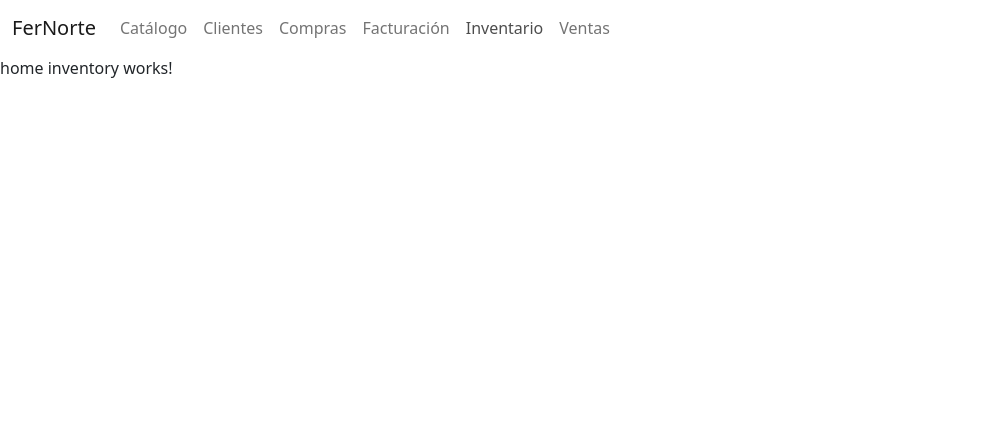
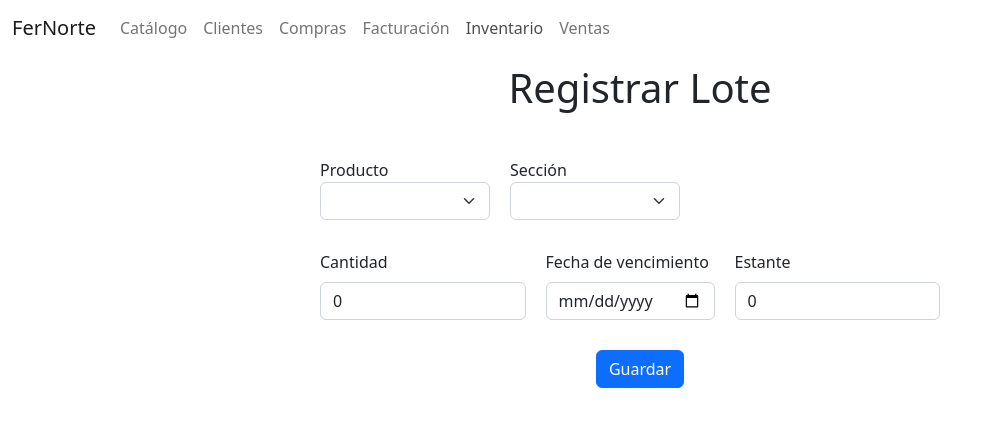
Before and after one commit to fpiemontesi/fernorte-app-2w1, an Angular app: page / in a window 1280 px wide. Both pictures are taken after a click on the link "Inventario". Shown: the top 426 px of the page, without its empty margins (0-1002 px from the left). Built offline with nearby package versions, Linux system fonts and the light colour scheme.

Commit message:
creacion de interfaz de registro de lotes

```diff
--- a/src/app/modules/inventory/components/home/home.component.html
+++ b/src/app/modules/inventory/components/home/home.component.html
@@ -1 +1 @@
-<p>home inventory works!</p>
+<fn-registrar-lotes></fn-registrar-lotes>
--- /dev/null
+++ b/src/app/modules/inventory/components/registrar-lotes/registrar-lotes.component.css
@@ -0,0 +1,30 @@
+nav div h1{
+  width: 100%;
+  text-align: center;
+}
+form{
+  display: flex;
+  flex-direction: column;
+  align-items: center;
+}
+.selects{
+  padding-top: 30px !important;
+}
+.selects select{
+  width: 170px;
+  margin-right: 20px;
+}
+.selects, .inputs{
+  display: flex;
+  width: 100%;
+  flex-direction: row;
+  padding: 0 25vw;
+}
+.mb-3{
+  display: flex;
+  flex-direction: column;
+  margin: 0 20px 30px 0 !important;
+}
+form button{
+  width: fit-content;
+}
--- /dev/null
+++ b/src/app/modules/inventory/components/registrar-lotes/registrar-lotes.component.html
@@ -0,0 +1,55 @@
+<nav class="navbar navbar-expand-lg bg-body-tertiary">
+  <div class="container-fluid">
+    <h1>Registrar Lote</h1>
+  </div>
+</nav>
+
+<form #formulario="ngForm"  (ngSubmit)="crear()" >
+  <div class="selects">
+    <div>
+      <label for="existencia-select">Producto</label>
+      <select class="form-select" id="existencia-sellect" aria-label="Default select example">
+        <option selected></option>
+        <option value="1">One</option>
+        <option value="2">Two</option>
+        <option value="3">Three</option>
+      </select>
+    </div>
+    <div class="mb-3">
+      <label for="seccion-select">Sección</label>
+      <select class="form-select" id="seccion-sellect" aria-label="Default select example">
+        <option selected></option>
+        <option value="1">One</option>
+        <option value="2">Two</option>
+        <option value="3">Three</option>
+      </select>
+    </div>
+  </div>
+  <div class="inputs">
+    <div class="mb-3">
+      <label for="inputCantidad" class="form-label">Cantidad</label>
+      <input type="number" class="form-control" id="inputCantidad" #controlCantidad="ngModel" [(ngModel)]="inputCantidad" (input)="cargarCantidad($event)" name="inputCantidad">
+      <div *ngIf="controlCantidad.dirty" style="color: red;">
+        <p *ngIf="controlCantidad.getError('pattern')">No es el formato correcto</p>
+        <p *ngIf="inputCantidad <= 0">La cantidad no puede ser menor o igual a 0</p>
+      </div>
+    </div>
+    <div class="mb-3">
+      <label for="inputFecha" class="form-label">Fecha de vencimiento</label>
+      <input type="date" class="form-control" id="inputFecha" #controlFecha="ngModel" [(ngModel)]="inputFecha" (input)="cargarFecha($event)" name="inputFecha">
+      <div *ngIf="controlFecha.dirty" style="color: red;">
+        <p *ngIf="controlFecha.getError('pattern')">No es el formato correcto</p>
+        <p *ngIf="compararFechas()">La fecha no puede ser menor a la actual</p>
+      </div>
+    </div>
+    <div class="mb-3">
+      <label for="inputEstante" class="form-label">Estante</label>
+      <input type="number" class="form-control" id="inputEstante" #controlEstante="ngModel" [(ngModel)]="inputEstante" (input)="cargarEstante($event)" name="inputEstante">
+      <div *ngIf="controlEstante.dirty" style="color: red;">
+        <p *ngIf="controlEstante.getError('pattern')">No es el formato correcto</p>
+        <p *ngIf="inputEstante <= 0">La cantidad no puede ser menor o igual a 0</p>
+      </div>
+    </div>
+  </div>
+  <button type="submit" class="btn btn-primary" [disabled]="formulario.invalid">Guardar</button>
+</form>
--- /dev/null
+++ b/src/app/modules/inventory/components/registrar-lotes/registrar-lotes.component.ts
@@ -0,0 +1,43 @@
+import { Component } from '@angular/core';
+
+@Component({
+  selector: 'fn-registrar-lotes',
+  templateUrl: './registrar-lotes.component.html',
+  styleUrls: ['./registrar-lotes.component.css']
+})
+export class RegistrarLotesComponent {
+  existenciaSelect: number | undefined;
+  seccionSelect: number | undefined;
+  inputCantidad: number = 0;
+  inputFecha!: Date;
+  inputEstante: number = 0;
+
+  fechaActual:Date = new Date();
+
+  lote:Object = {};
+
+  crear(){
+    this.lote = {
+      existenciaId: this.existenciaSelect,
+      seccionId: this.seccionSelect,
+      cantidad: this.inputCantidad,
+      fechaVencimiento: this.inputFecha,
+      estante: this.inputEstante,
+    }
+  }
+
+  cargarCantidad(event:any){ this.inputCantidad = event.target.value; }
+  cargarFecha(event:any){ this.inputFecha = event.target.value; }
+  cargarEstante(event:any){ this.inputEstante = event.target.value; }
+
+  compararFechas(){
+    if (this.inputFecha) {
+      const fechaInput = new Date(this.inputFecha);
+
+      if (fechaInput > this.fechaActual) return false
+      else if (fechaInput < this.fechaActual) return true;
+    }
+
+    return true;
+  }
+}
```
Also changed, not shown: src/app/modules/inventory/inventory.module.ts (+7 -2 lines), 1 other file (tests, documents, lock files or other folders).
